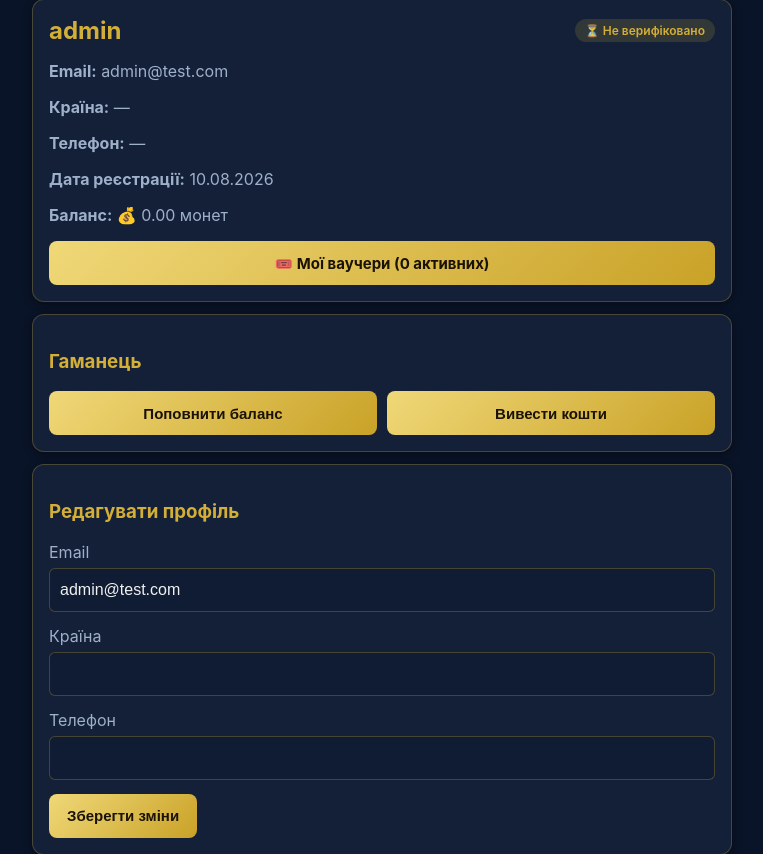
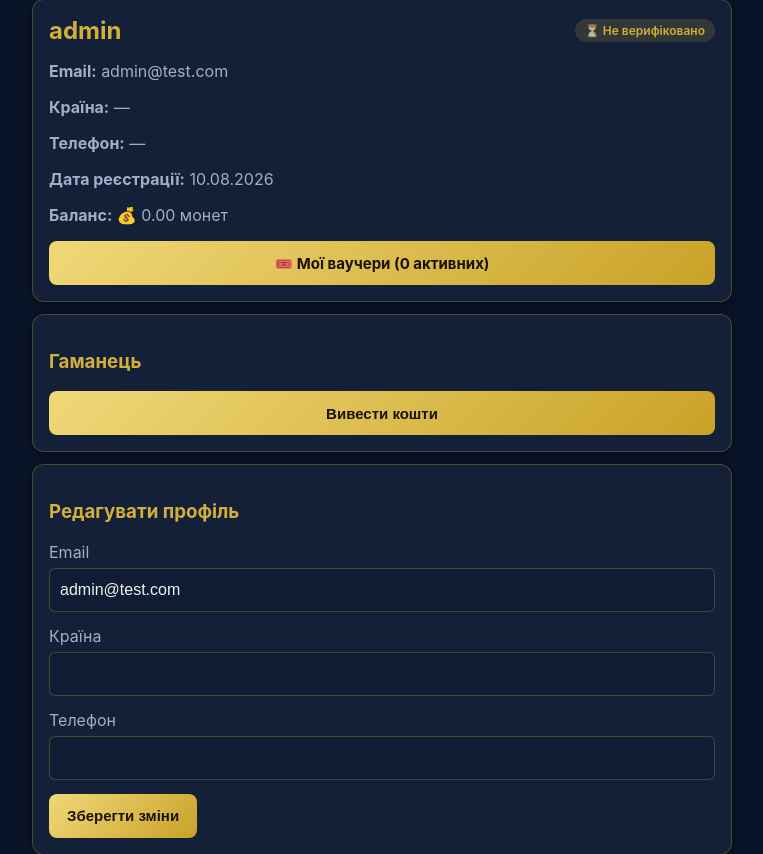
Before and after one commit to 1Bohdan1-rgb/betfree, a Flask app: page /profile in a window 1280 px wide. Shown: the part 170-1024 px from the top of the page, without its empty margins (258-1021 px from the left). Run offline with Flask 3, Linux system fonts and the light colour scheme; a user stored in the database is signed in.

Commit message:
Read SECRET_KEY from env, remove balance deposit feature
SECRET_KEY now comes from the SECRET_KEY env var, with a clearly
labeled dev-only fallback and a warning when it's unset. Removes the
"Поповнити баланс" button/route/form from the profile page — balance
should only increase via roulette/prediction winnings, never manual
deposits.

```diff
--- a/app.py
+++ b/app.py
@@ -108,7 +108,20 @@ def generate_unique_voucher_code():
 
 
 app = Flask(__name__)
-app.config["SECRET_KEY"] = "change-this-in-production"
+
+# SECRET_KEY підписує сесії/куки (зокрема remember-me). В проді ОБОВ'ЯЗКОВО
+# задавати через змінну середовища — інакше будь-хто, хто має цей рядок
+# у коді (напр. в git-репозиторії), зможе підробляти сесії користувачів.
+# Дефолт нижче — лише заглушка для локальної розробки.
+_SECRET_KEY = os.environ.get("SECRET_KEY")
+if not _SECRET_KEY:
+    _SECRET_KEY = "dev-insecure-secret-key-do-not-use-in-production"
+    logging.warning(
+        "Змінна середовища SECRET_KEY не задана — використовується небезпечний "
+        "дефолт лише для локальної розробки. У продакшені обов'язково задайте SECRET_KEY."
+    )
+app.config["SECRET_KEY"] = _SECRET_KEY
+
 app.config["SQLALCHEMY_DATABASE_URI"] = "sqlite:///betfree.db"
 db.init_app(app)
 
@@ -351,17 +364,10 @@ def profile():
     return render_template("profile.html", active_voucher_count=active_voucher_count)
 
 
-@app.route("/profile/deposit", methods=["POST"])
-@login_required
-def profile_deposit():
-    flash("Функція поповнення/виведення буде доступна після інтеграції платіжної системи")
-    return redirect(url_for("profile"))
-
-
 @app.route("/profile/withdraw", methods=["POST"])
 @login_required
 def profile_withdraw():
-    flash("Функція поповнення/виведення буде доступна після інтеграції платіжної системи")
+    flash("Функція виведення буде доступна після інтеграції платіжної системи")
     return redirect(url_for("profile"))
 
 
--- a/templates/profile.html
+++ b/templates/profile.html
@@ -24,14 +24,9 @@
 
 <div class="card">
     <h3>Гаманець</h3>
-    <div style="display:flex; gap:10px; flex-wrap:wrap;">
-        <form method="POST" action="{{ url_for('profile_deposit') }}" style="flex:1 1 140px; margin:0;">
-            <button class="btn btn-block" type="submit">Поповнити баланс</button>
-        </form>
-        <form method="POST" action="{{ url_for('profile_withdraw') }}" style="flex:1 1 140px; margin:0;">
-            <button class="btn btn-block" type="submit">Вивести кошти</button>
-        </form>
-    </div>
+    <form method="POST" action="{{ url_for('profile_withdraw') }}" style="margin:0;">
+        <button class="btn btn-block" type="submit">Вивести кошти</button>
+    </form>
 </div>
 
 <div class="card">
```
